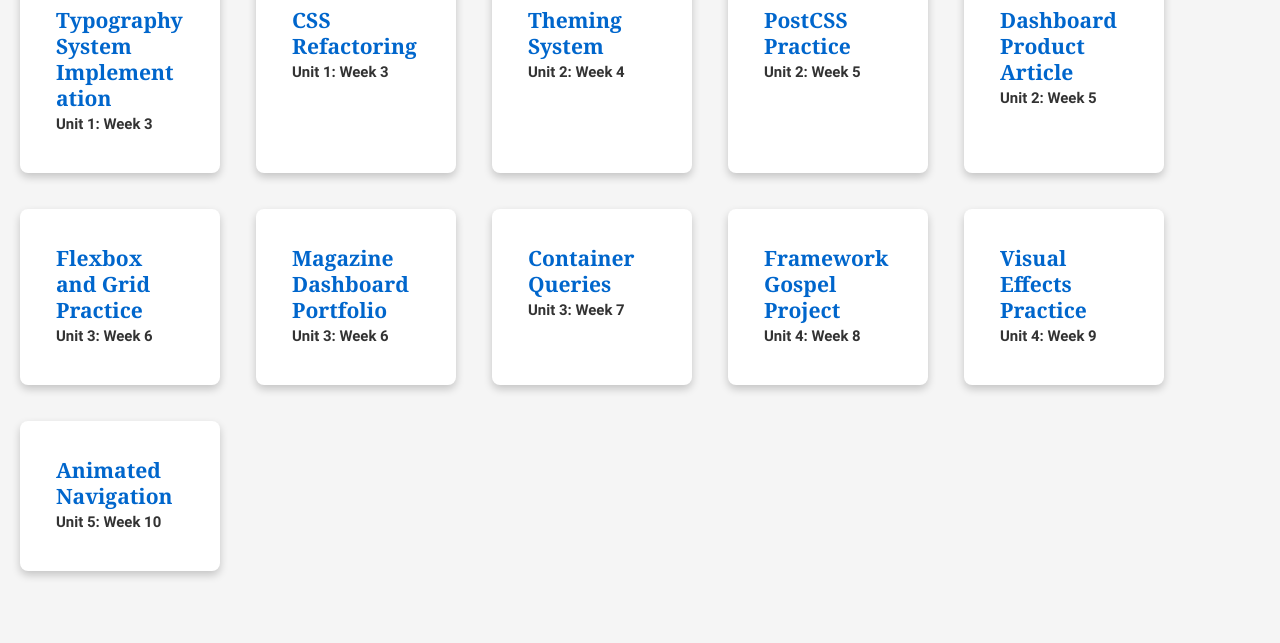
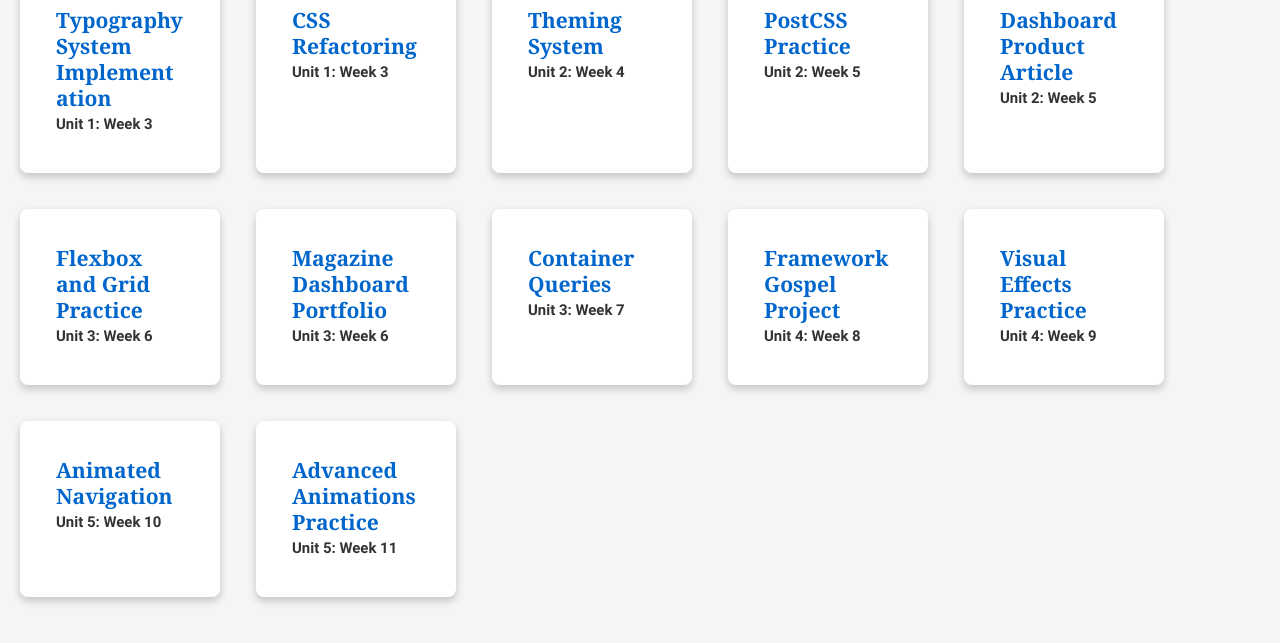
Before and after one commit to kateward104/wardell-wdd331-portfolio, a website built with Vite: page index.html in a window 1280 px wide. Shown: the part 75-718 px from the top of the page. Built offline with nearby package versions, Linux system fonts and the light colour scheme; files whose address does not match are found by name; a web font is replaced by a local one.

Commit message:
added the assignment to the main page

```diff
--- a/index.html
+++ b/index.html
@@ -64,6 +64,11 @@
             <h3><a href="portfolio/unit5/week10/animated-navigation/index.html">Animated Navigation</a></h3>
             <h5>Unit 5: Week 10</h5>
         </div>
+        <div class="card">
+            <h3><a href="portfolio/unit5/week11/advanced-animation-practice/index.html">Advanced Animations Practice</a>
+            </h3>
+            <h5>Unit 5: Week 11</h5>
+        </div>
     </main>
 </body>
 
```
